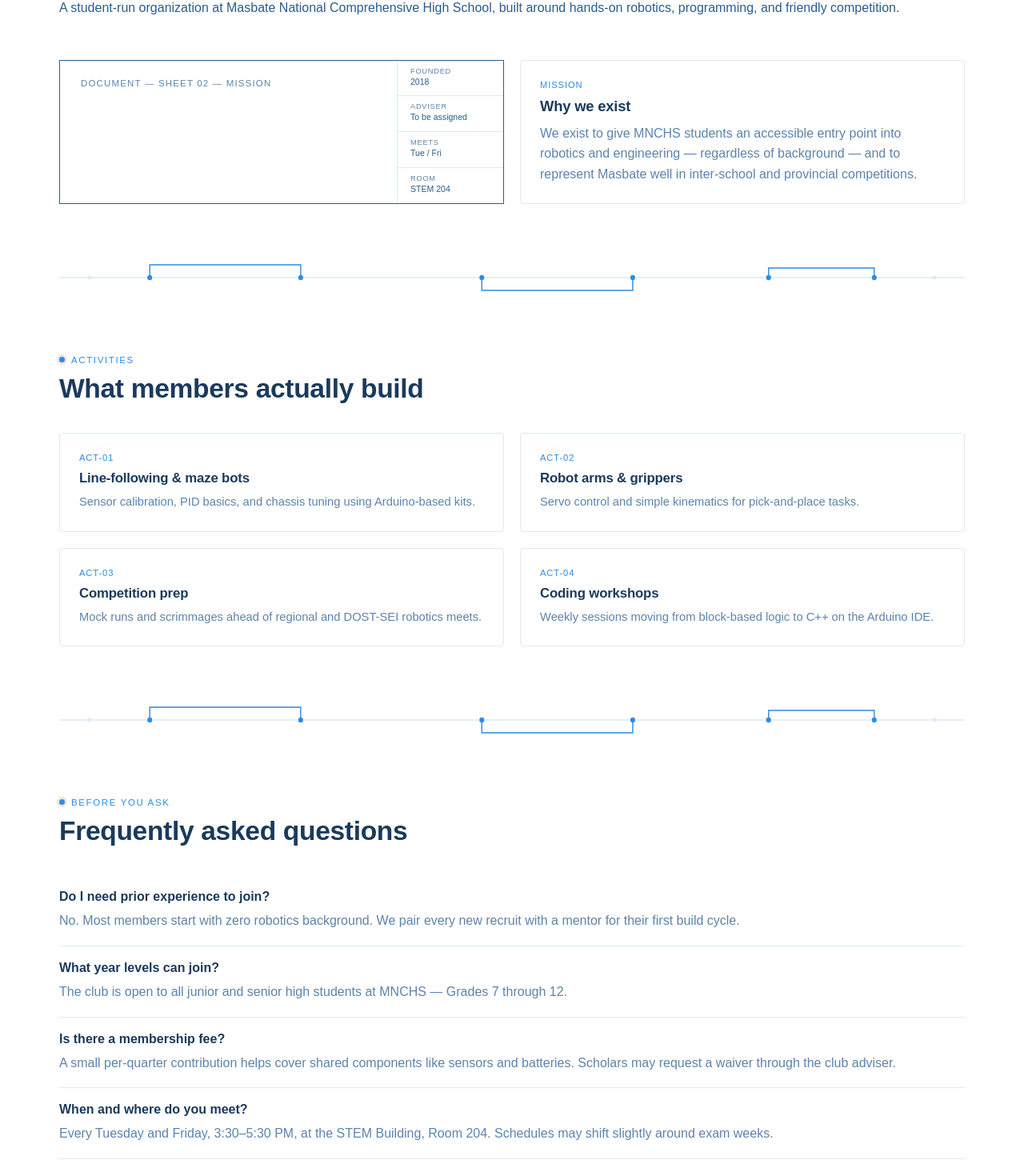
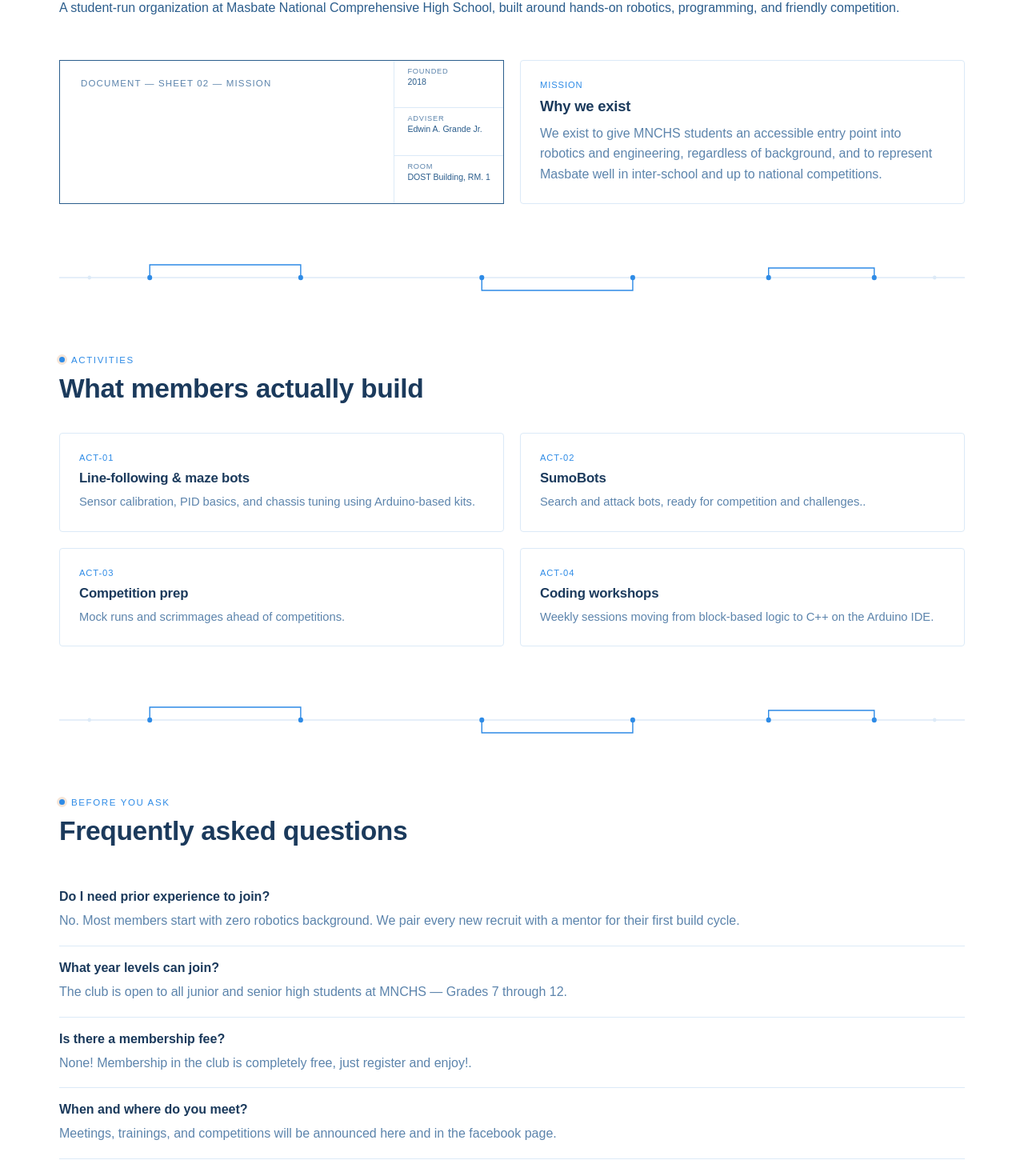
Before and after one commit to Stevemrfg/MNCHS-Robotics-Club-Website, a React (Vite) app in the folder mnchs-robotics/: page /#/info in a window 1280 px wide. Shown: the part 220-1690 px from the top of the page at 80% size. Built offline with nearby package versions, Linux system fonts and the light colour scheme.

Commit message:
Update Info page with new activities and details

```diff
--- a/mnchs-robotics/src/pages/Info.jsx
+++ b/mnchs-robotics/src/pages/Info.jsx
@@ -3,8 +3,8 @@ import CircuitDivider from '../components/CircuitDivider.jsx'
 
 const ACTIVITIES = [
   { num: '01', title: 'Line-following & maze bots', body: 'Sensor calibration, PID basics, and chassis tuning using Arduino-based kits.' },
-  { num: '02', title: 'Robot arms & grippers', body: 'Servo control and simple kinematics for pick-and-place tasks.' },
-  { num: '03', title: 'Competition prep', body: 'Mock runs and scrimmages ahead of regional and DOST-SEI robotics meets.' },
+  { num: '02', title: 'SumoBots', body: 'Search and attack bots, ready for competition and challenges..' },
+  { num: '03', title: 'Competition prep', body: 'Mock runs and scrimmages ahead of competitions.' },
   { num: '04', title: 'Coding workshops', body: 'Weekly sessions moving from block-based logic to C++ on the Arduino IDE.' },
 ]
 
@@ -19,11 +19,11 @@ const FAQS = [
   },
   {
     q: 'Is there a membership fee?',
-    a: 'A small per-quarter contribution helps cover shared components like sensors and batteries. Scholars may request a waiver through the club adviser.',
+    a: 'None! Membership in the club is completely free, just register and enjoy!.',
   },
   {
     q: 'When and where do you meet?',
-    a: 'Every Tuesday and Friday, 3:30–5:30 PM, at the STEM Building, Room 204. Schedules may shift slightly around exam weeks.',
+    a: 'Meetings, trainings, and competitions will be announced here and in the facebook page.',
   },
 ]
 
@@ -49,9 +49,8 @@ export default function Info() {
             doc="Sheet 02 — Mission"
             fields={[
               { label: 'Founded', value: '2018' },
-              { label: 'Adviser', value: 'To be assigned' },
-              { label: 'Meets', value: 'Tue / Fri' },
-              { label: 'Room', value: 'STEM 204' },
+              { label: 'Adviser', value: 'Edwin A. Grande Jr.' },
+              { label: 'Room', value: 'DOST Building, RM. 1' },
             ]}
           />
           <div className="card">
@@ -59,8 +58,8 @@ export default function Info() {
             <h3 style={{ fontSize: '1.15rem', marginBottom: 10 }}>Why we exist</h3>
             <p style={{ color: 'var(--ink-soft)' }}>
               We exist to give MNCHS students an accessible entry point into robotics
-              and engineering — regardless of background — and to represent Masbate
-              well in inter-school and provincial competitions.
+              and engineering, regardless of background, and to represent Masbate
+              well in inter-school and up to national competitions.
             </p>
           </div>
         </div>
```
